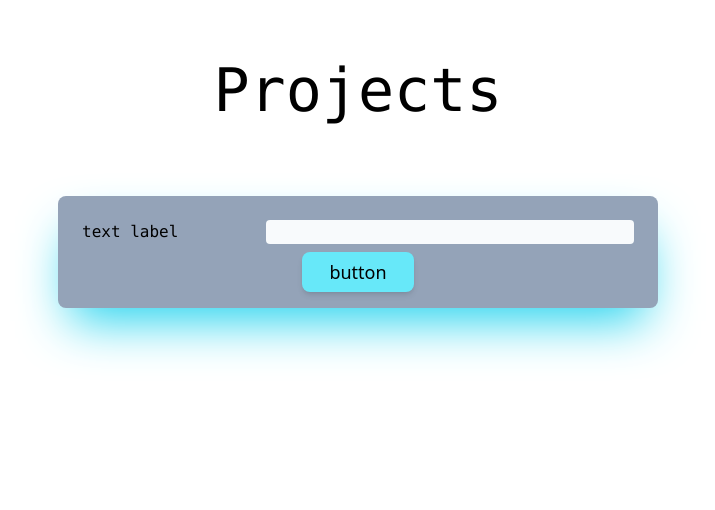
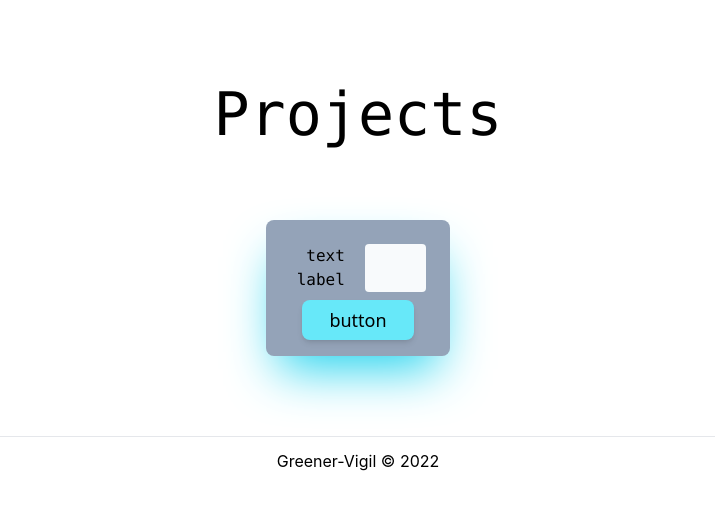
Before and after one commit to greenervigil/next-portfolio, a Next.js app: page /projects in a window 1280 px wide. Shown: the top 510 px of the page, without its empty margins (282-997 px from the left). Built offline with nearby package versions, Linux system fonts and the light colour scheme.

Commit message:
adding a layout and the footer component

```diff
--- /dev/null
+++ b/components/footer/footer.tsx
@@ -0,0 +1,13 @@
+import Container from "../container/container"
+
+const Footer: React.FC = () => {
+    return (
+        <Container>
+            <footer className="flex justify-center align-baseline border-t">
+            <p className="m-3">Greener-Vigil &copy; {new Date().getFullYear()}</p>
+            </footer>
+        </Container>
+    )
+};
+
+export default Footer;
--- /dev/null
+++ b/components/layout/layout.tsx
@@ -0,0 +1,18 @@
+import Footer from "../footer/footer";
+
+interface LayoutProps {
+    children: any;
+}
+
+const Layout: React.FC<LayoutProps> = ({
+    children
+}) => {
+    return (
+        <div className="py-6">
+            <main className="px-16 h-full w-auto flex flex-col justify-center items-center">{children}</main>
+            <Footer />
+        </div>
+    )
+}
+
+export default Layout;
--- a/pages/_app.tsx
+++ b/pages/_app.tsx
@@ -1,8 +1,13 @@
 import '../styles/globals.css'
 import type { AppProps } from 'next/app'
+import Layout from '../components/layout/layout'
 
 function MyApp({ Component, pageProps }: AppProps) {
-  return <Component {...pageProps} />
+  return (
+    <Layout>
+      <Component {...pageProps} />
+    </Layout>
+  )
 }
 
 export default MyApp
--- a/pages/index.tsx
+++ b/pages/index.tsx
@@ -3,18 +3,18 @@ import Head from 'next/head'
 import Image from 'next/image'
 import Link from 'next/link'
 import Container from '../components/container/container'
+import Footer from '../components/footer/footer'
 import styles from '../styles/Home.module.css'
 
 const Home: NextPage = () => {
   return (
-    <div className="py-6">
+    <>
       <Head>
         <title>Daniel Greener Vigil</title>
         <meta name="description" content="Generated by create next app" />
         <link rel="icon" href="/favicon.ico" />
       </Head>
 
-      <main className="px-16 h-full w-auto flex flex-col justify-center items-center">
       <Container>
         <h1 className={styles.title}>
           Daniel Greener- Vigil
@@ -50,13 +50,7 @@ const Home: NextPage = () => {
           </Link>
         </div>
       </Container>
-      </main>
-      <Container>
-        <footer className="flex justify-center align-baseline border-t">
-          <p className="m-3">Greener-Vigil &copy; {new Date().getFullYear()}</p>
-        </footer>
-      </Container>
-    </div>
+    </>
   )
 }
 
```
Lines whose indentation alone changed are shown as unchanged.
